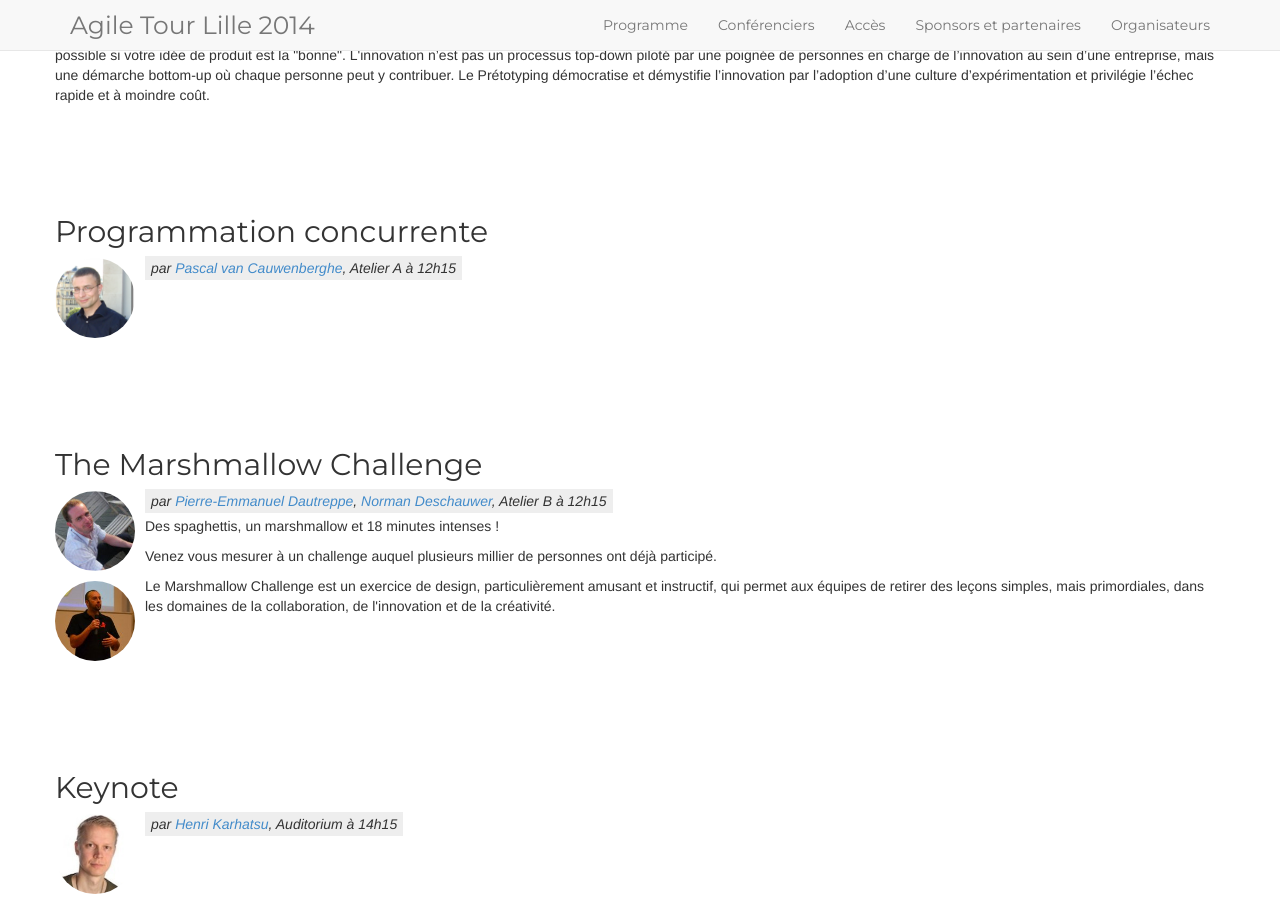
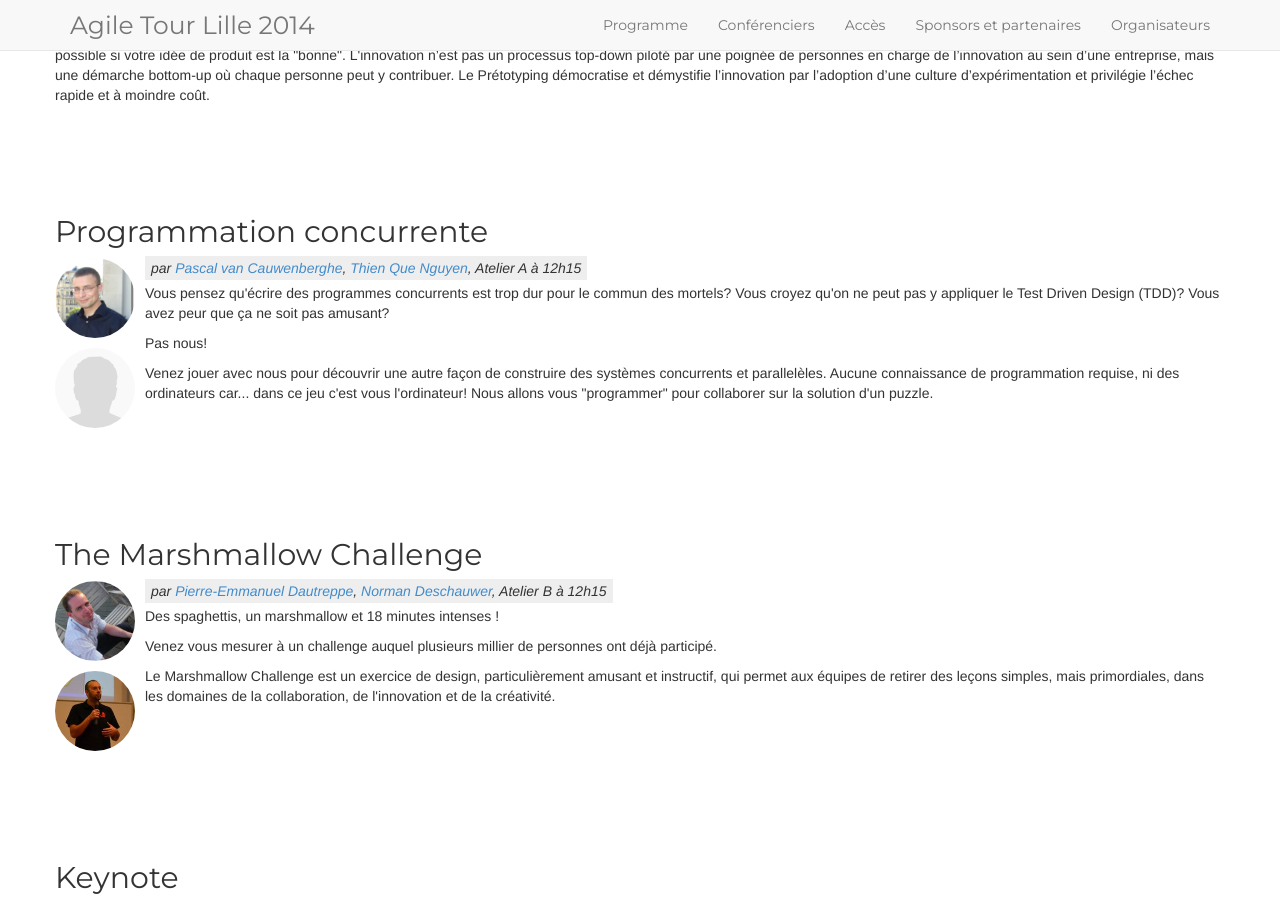
Before and after one commit to jak78/agile-tour-lille-2017, a Jekyll site: the page built from 99-talks.html, in a window 1280 px wide and 900 px high, scrolled down 3829 px. Built offline with Jekyll 4.4.1, drawn with Linux system fonts in a browser that asks for light colours; nearby versions of some CDN libraries.

Commit message:
Added: Pascal Van Cauwenberghe talk desc

```diff
--- a/_data/schedule.yml
+++ b/_data/schedule.yml
@@ -92,7 +92,10 @@
            </p><p>
            Le plus grand défi de l'innovation ne réside pas dans la collecte de nouvelles idées de produits ou services. Mais, de savoir laquelle de ces idées est la plus susceptible de rencontrer un succès sur le marché – "le bon produit". Le Prétotyping peut vous aider à tester vos idées rapidement, à moindre coût et d'une manière objective. En d'autre terme, identifier le plus tôt possible si votre idée de produit est la "bonne". L'innovation n’est pas un processus top-down piloté par une poignée de personnes en charge de l’innovation au sein d’une entreprise, mais une démarche bottom-up où chaque personne peut y contribuer. Le Prétotyping démocratise et démystifie l’innovation par l’adoption d’une culture d’expérimentation et privilégie l’échec rapide et à moindre coût.
       - subject: Programmation concurrente
-        speaker: Pascal van Cauwenberghe
+        speaker: Pascal van Cauwenberghe, Thien Que Nguyen
+        description: Vous pensez qu'écrire des programmes concurrents est trop dur pour le commun des mortels? Vous croyez qu'on ne peut pas y appliquer le Test Driven Design (TDD)? Vous avez peur que ça ne soit pas amusant?
+            </p><p>Pas nous!
+            <p>Venez jouer avec nous pour découvrir une autre façon de construire des systèmes concurrents et parallelèles. Aucune connaissance de programmation requise, ni des ordinateurs car... dans ce jeu c'est vous l'ordinateur! Nous allons vous "programmer" pour collaborer sur la solution d'un puzzle.
       - subject: The Marshmallow Challenge
         speaker: Pierre-Emmanuel Dautreppe, Norman Deschauwer
         description: Des spaghettis, un marshmallow et 18 minutes intenses !
--- a/_data/speakers.yml
+++ b/_data/speakers.yml
@@ -92,6 +92,9 @@
 - name: Pascal van Cauwenberghe
   bio: Pascal Van Cauwenberghe est un consultant basé à Bruxelles qui essaie de résoudre plus de problèmes qu’il n’en crée. Pour cela il utilise des méthodes issues de l’agile, du Lean, de la théorie des contraintes, du Systems Thinking notamment. Il est un des fondateurs du groupe XP en Belgique et un des organisateurs des XP Days Benelux. Un jour, Vera Peeters et lui ont inventé le “XP Game“, parce qu’ils ne réussissaient pas à expliquer XP. Ils ont appris que le jeu est un moyen idéal pour apprendre. Depuis lors, il tente de transformer le travail en un jeu…
   photo: Pascal-Vancawenberghe.png
+- name: Thien Que Nguyen
+  bio: " "
+  photo: male200.png
 - name: Sarah Mortel
   bio: " "
   photo: male200.png
```
